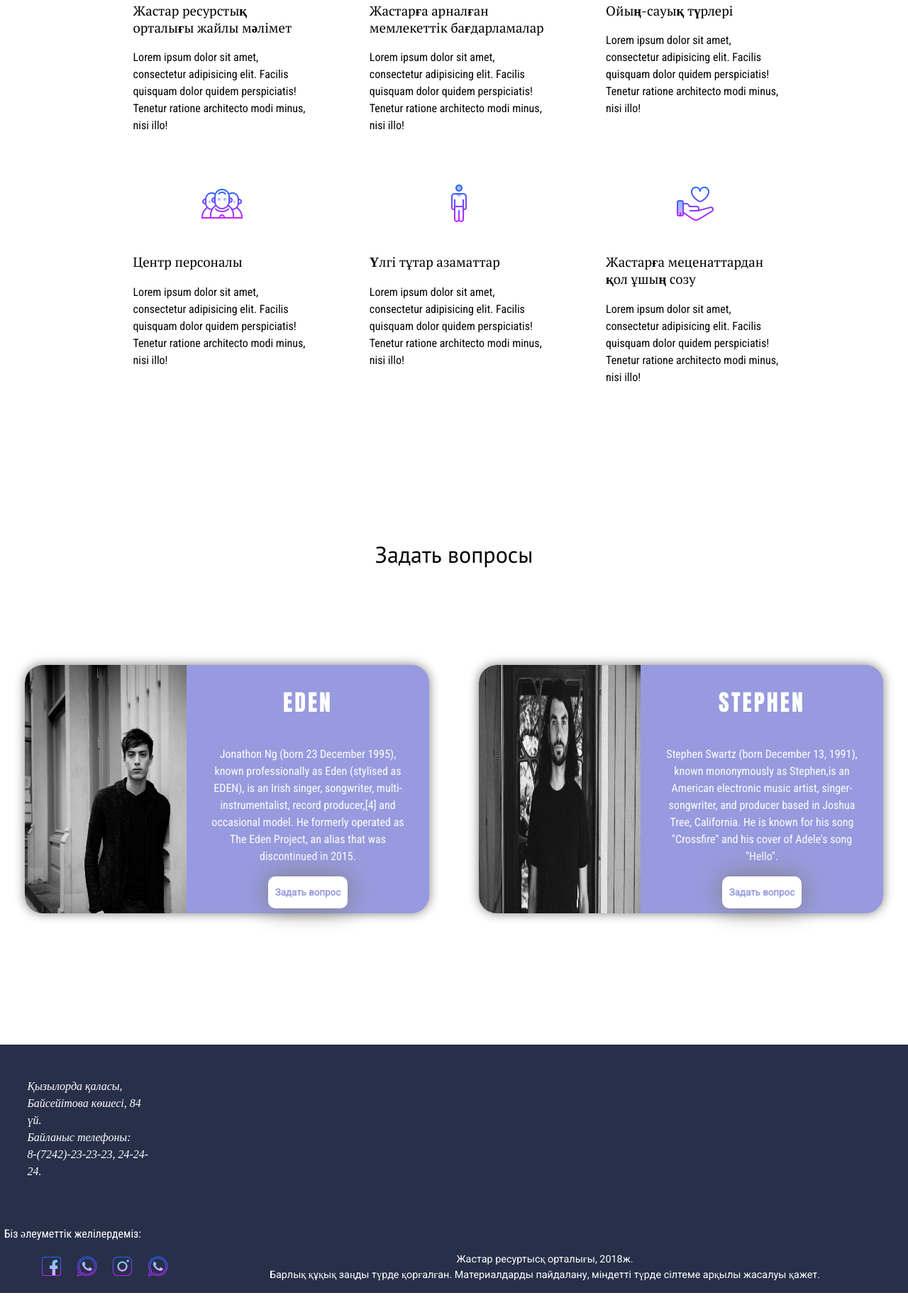
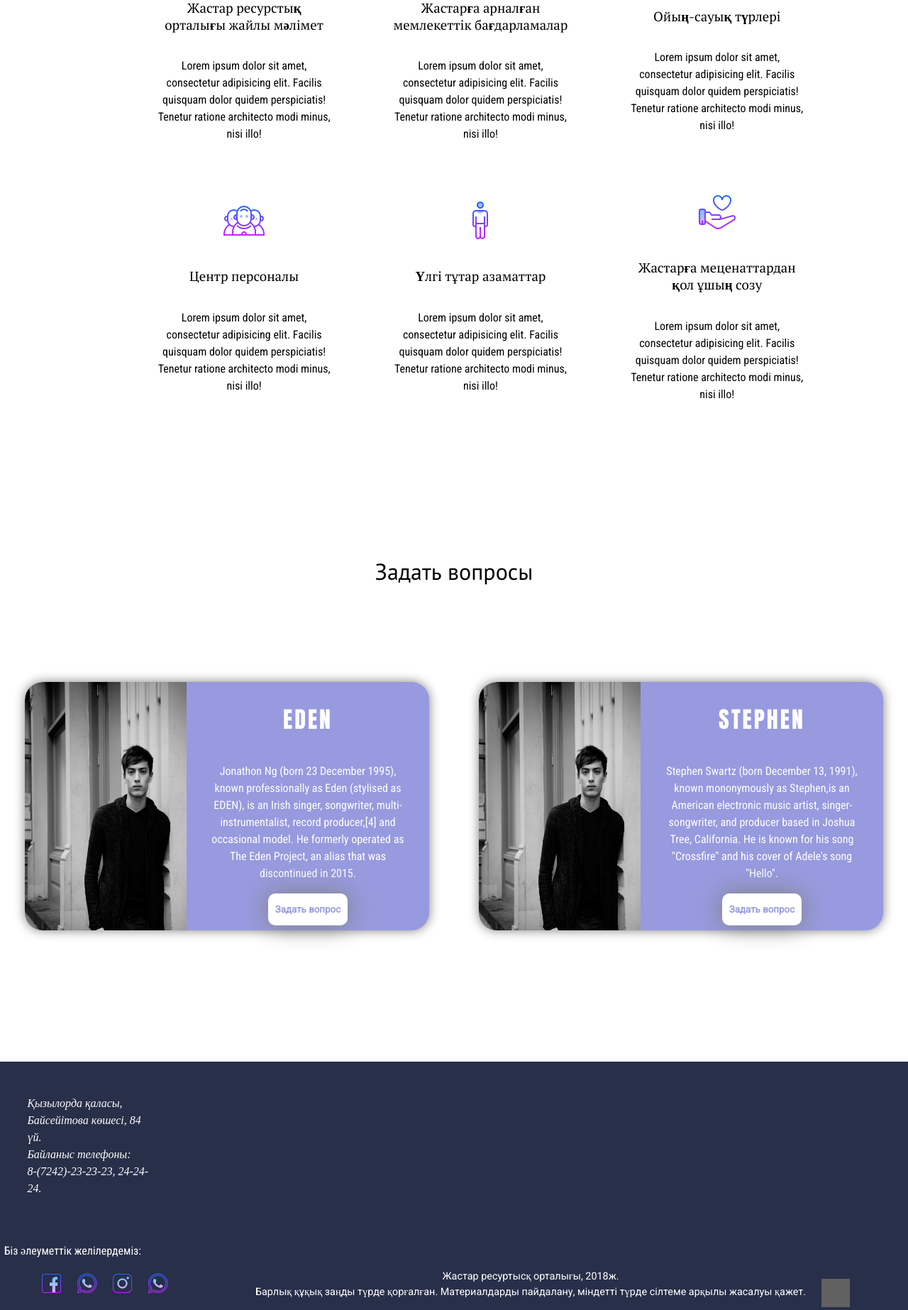
Before and after one commit to Sultanization/sultanization.github.io, a PHP site: page / in a window 1280 px wide. Shown: the part 1225-3071 px from the top of the page at 71% size. Before the commit the page ends 3047 px from the top, so only its background shows below. Run offline with PHP 8.4, Linux system fonts and the light colour scheme; grey boxes are pictures that could not be loaded.

Commit message:
Add files via upload

```diff
--- a/index.html
+++ b/index.html
@@ -118,11 +118,19 @@
 			footer .social-address {
 				width: 100%;
 			}
+			footer .to-top img {
+				position: relative;
+				bottom: 15px;
+			}
 		}
 	</style>
 </head>
 <body>
-	<header>
+	<!-- PRELOADER -->
+	<div id="preloader"> </div>
+
+	<!-- HEADER -->
+	<header id="main-header">
 		<div class="header-menu">
 			<ul>
 				<li><a href="#">Басты</a></li>
@@ -137,6 +145,7 @@
 		</div>
 	</header>
 
+	<!-- WRAPPER -->
 	<div class="wrapper" id="wrapper">
 		<div class="secondary-quote wow fadeInUp">
 			<blockquote align="center">
@@ -218,7 +227,7 @@
 
 				<div class="ask-card">
 					<div class="ask-card-img">
-						<img src="Stephen2.jpg" loading="lazy">
+						<img src="EDEN-2.jpg" loading="lazy">
 					</div>
 					<div class="ask-card-bio">
 						<h1>Stephen</h1>
@@ -254,13 +263,35 @@
 		</div>
 		<div class="footer-main-part" id="footer">
 			<p>
-				Жастар ресуртысқ орталығы, 2018ж.
+				<a href="#main-header">Жастар ресуртысқ орталығы, 2018ж.</a>
 				<br>
 				Барлық құқық заңды түрде қорғалған. Материалдарды пайдалану, міндетті түрде сілтеме арқылы жасалуы қажет.
 			</p>
+			<div class="to-top">
+				<a href="#main-header">
+					<img src="D:\Everything\Web\Web Images\Icons\to-top.svg">
+				</a>
+			</div>
 		</div>
 	</footer>
 	</div>
 
+
+	<!-- JS -->
+	<script>
+		const preloader = document.getElementById('preloader');
+		const header = document.getElementById('main-header');
+		const wrapper = document.getElementById('wrapper');
+		// const page = document.getElementById('main-header');
+
+		if(document.readyState) {
+			setTimeout(() => {
+				preloader.style.display = 'none';
+				header.style.display = 'block';
+				wrapper.style.display = 'block';
+			}, 2000);
+		}
+	</script>
+
 </body>
 </html>
--- a/styles.css
+++ b/styles.css
@@ -22,11 +22,20 @@ p::selected {
 	color: black;
 }
 
+/* prealoader */
+#preloader {
+	width: 100%;
+	height: 100vh;
+	display: inline-block;
+	background: url("D:/Everything/Web/Web Images/gifs/cube.gif") no-repeat center;
+}
+
 header {
 	width: 100%;
 	height: 100vh;
 	background: url(maket-2-header-bg-dark.jpg) no-repeat;
 	background-size: 100%;
+
 }
 header .header-menu {
 	width: 100%;
@@ -126,15 +135,20 @@ header .header-main-quote h1 {
 	left: 3%;
 }
 .category-line .sub-category {
+	display: flex;
+	flex-direction: column;
+	align-items: center;
+	justify-content: center;
 	width: 33.33%;
 	height: 100%;
 	padding: 10px;
 	overflow: hidden;
+	text-align: center;
 	cursor: pointer;
 }
 .category-line .sub-category img {
-	position: relative;
-	left: 30%;
+	/*position: relative;*/
+	/*left: 30%;*/
 	padding-bottom: 15px;
 }
 .category-line .sub-category h3 {
@@ -144,11 +158,12 @@ header .header-main-quote h1 {
 .category-line .sub-category h3, p {
 	width: 80%;
 }
+
 /*ховер эффект для иконок 6 котейнеров*/
 .sub-category img {
 	transition: .5s;
 }
-.sub-category img:hover {
+.sub-category:hover img {
 	transform: scale(1.2);
 	transition: .5s;
 }
@@ -264,7 +279,6 @@ footer .social-address {
 	width: 70%;
 	line-height: 1.5;
 	color: #fff;
-	/*font-family: "";*/
 }
 footer .social-network-signs p {
 	color: #fff;
@@ -297,9 +311,16 @@ footer .footer-main-part {
 	align-items: flex-end;
 }
 
-footer .footer-main-part p {
+footer .footer-main-part p, a {
 	color: #fff;
 	font-family: "roboto";
 	font-size: 0.9rem;
 	text-align: center;
 }
+
+footer .to-top img {
+	width: 40px;
+	height: 40px;
+	position: relative;
+	filter: invert(100%);
+}
```
